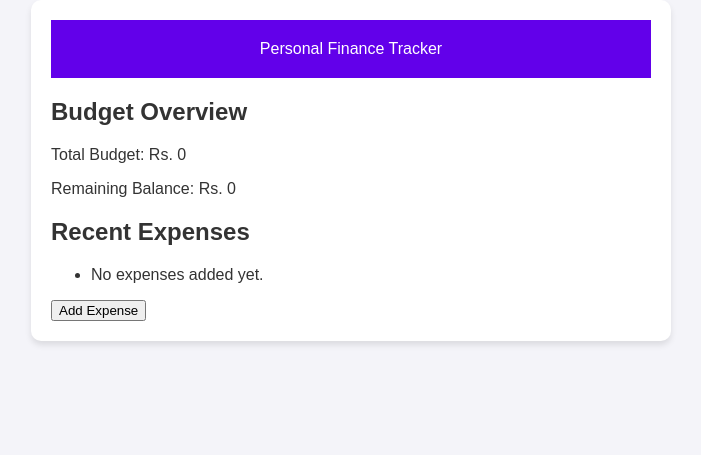
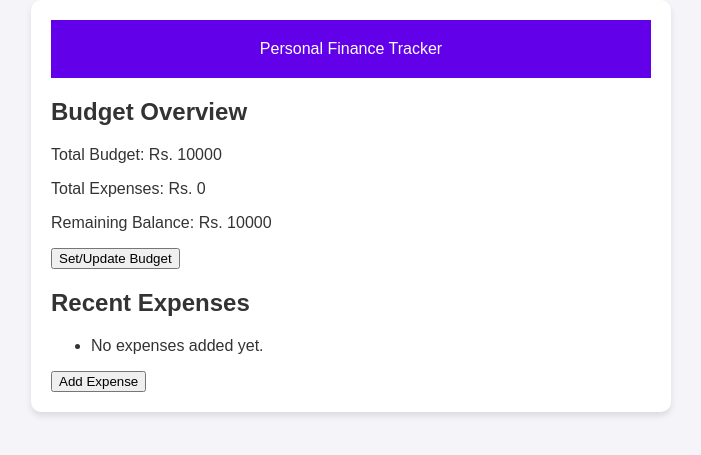
Before and after one commit to niteshkumar0711/Financial-Reports, a Flask app: page / in a window 1280 px wide. Shown: the top 455 px of the page, without its empty margins (289-990 px from the left). Run offline with Flask 3, Linux system fonts and the light colour scheme.

Commit message:
added budget adding functionality

```diff
--- a/finance-tracker/app.py
+++ b/finance-tracker/app.py
@@ -4,10 +4,13 @@ app = Flask(__name__)
 
 
 expenses = []
+total_budget = 10000
 
 @app.route('/')
 def index():
-    return render_template('index.html', expences=expenses)
+    total_expenses = sum([float(expense["amount"]) for expense in expenses])
+    remaining_balance = total_budget - total_expenses
+    return render_template('index.html', expenses=expenses, total_budget=total_budget, remaining_balance= remaining_balance)
 
 
 @app.route('/add-expense', methods=['GET', 'POST'])
@@ -28,6 +31,16 @@ def add_expense():
              return redirect(url_for('index'))
         return render_template('add_expense.html')
 
+@app.route('/set-budget', methods=['GET', 'POST'])
+def set_budget():
+     global total_budget
+
+     if request.method == 'POST':
+          new_budget = request.form.get('budget')
+          if new_budget and new_budget.isdigit():
+               total_budget = float(new_budget)
+               return redirect('/')
+     return render_template('set_budget.html')
 
 if __name__ == '__main__':
     app.run(debug=True)
--- a/finance-tracker/templates/index.html
+++ b/finance-tracker/templates/index.html
@@ -13,8 +13,10 @@
             <header>Personal Finance Tracker</header>
             <section id="budget-overview">
                 <h2>Budget Overview</h2>
-                <p>Total Budget: Rs. 0</p>
-                <p>Remaining Balance: Rs. 0</p>
+                <p>Total Budget: Rs. {{ total_budget }}</p>
+                <p>Total Expenses: Rs. {{ total_budget - remaining_balance }}</p>
+                <p>Remaining Balance: Rs. {{ remaining_balance }}</p>
+                <button onclick="location.href='/set_budget'">Set/Update Budget</button>
             </section>
 
             <section id="recent-expences">
```
Also changed, not shown: finance-tracker/templates/set_budget.html (added, +17 -0 lines).
